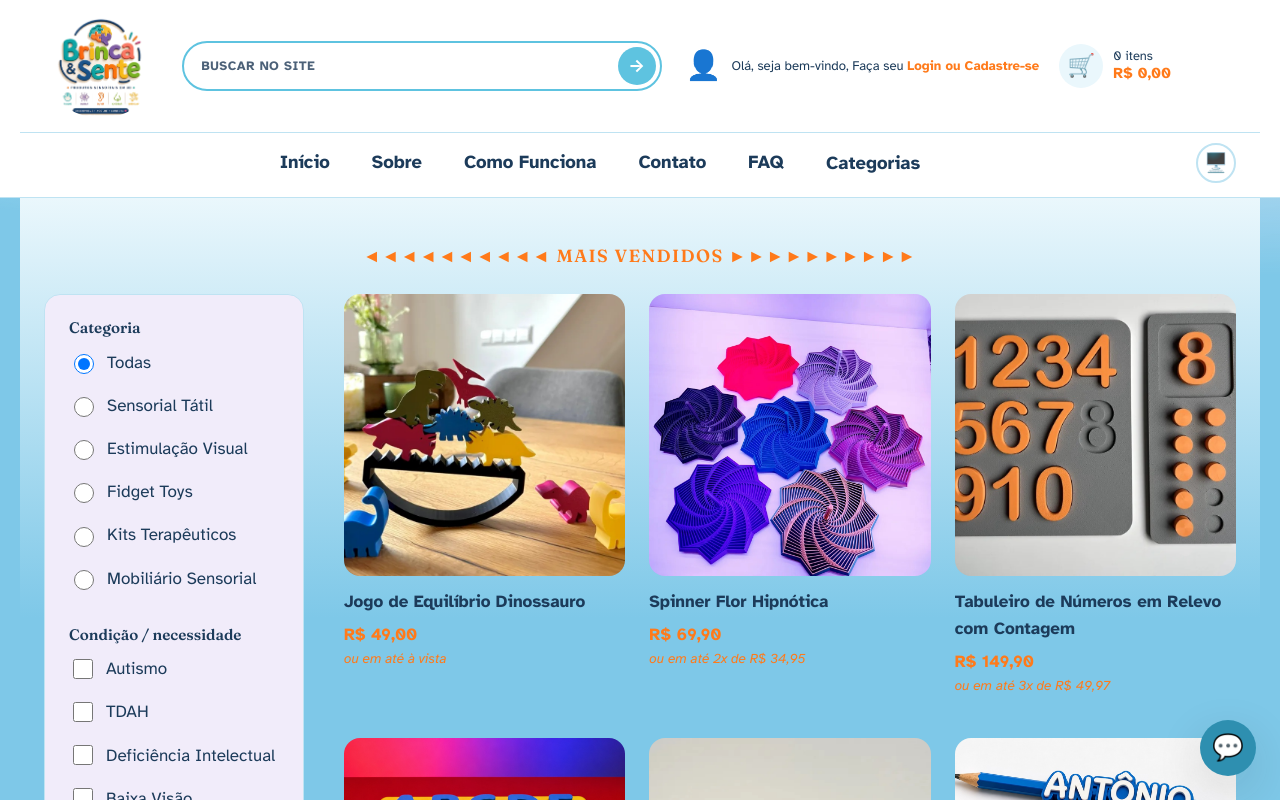
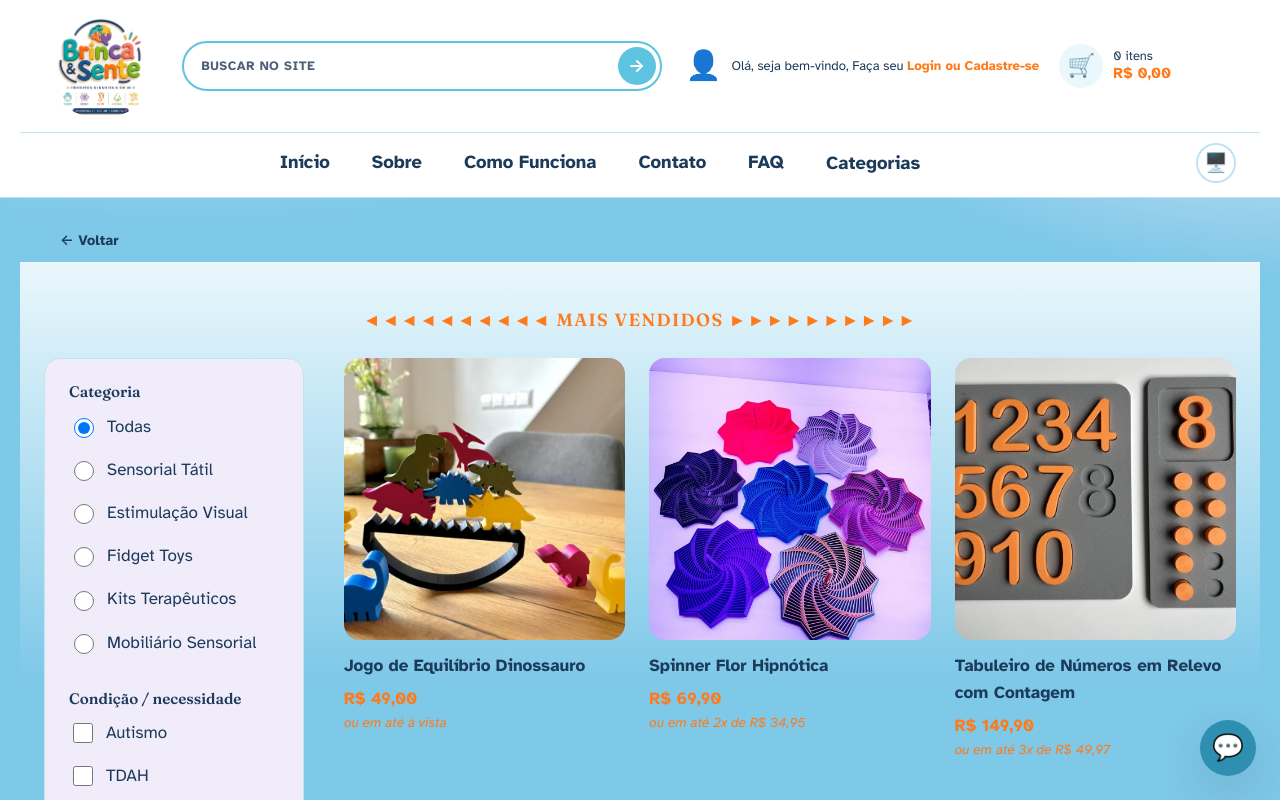
Before and after one commit to leozhxl/bincasente, a React (Vite) app: page /loja in a window 1280 px wide. Shown: the top 800 px of the page. Built offline with nearby package versions, Linux system fonts and the light colour scheme.

Commit message:
Add global back button to every page except the homepage
Moves the button from the product page into a shared BackButton component
rendered once in App.jsx, right below the header.

Co-Authored-By: Claude Sonnet 5 <noreply@anthropic.com>

```diff
--- a/src/App.jsx
+++ b/src/App.jsx
@@ -6,6 +6,7 @@ import { OrdersProvider } from './context/OrdersContext'
 import Header from './components/Header'
 import Footer from './components/Footer'
 import WhatsAppButton from './components/WhatsAppButton'
+import BackButton from './components/BackButton'
 
 import Home from './pages/Home'
 import Catalog from './pages/Catalog'
@@ -31,6 +32,7 @@ export default function App() {
           <CartProvider>
             <a href="#main-content" className="skip-link">Pular para o conteúdo principal</a>
             <Header />
+            <BackButton />
             <main id="main-content">
               <Routes>
                 <Route path="/" element={<Home />} />
--- /dev/null
+++ b/src/components/BackButton.css
@@ -0,0 +1,12 @@
+.back-btn-bar {
+  padding-top: 20px;
+}
+
+.back-btn {
+  display: inline-flex;
+  align-items: center;
+  gap: 6px;
+  padding: 8px 14px;
+  font-weight: 600;
+  font-size: 0.9rem;
+}
--- /dev/null
+++ b/src/components/BackButton.jsx
@@ -0,0 +1,17 @@
+import { useLocation, useNavigate } from 'react-router-dom'
+import './BackButton.css'
+
+export default function BackButton() {
+  const navigate = useNavigate()
+  const location = useLocation()
+
+  if (location.pathname === '/') return null
+
+  return (
+    <div className="back-btn-bar container">
+      <button type="button" className="btn btn-ghost back-btn" onClick={() => navigate(-1)}>
+        ← Voltar
+      </button>
+    </div>
+  )
+}
--- a/src/pages/Product.css
+++ b/src/pages/Product.css
@@ -1,15 +1,5 @@
 .product-page {
   padding: 32px 24px 80px;
-}
-
-.back-btn {
-  display: inline-flex;
-  align-items: center;
-  gap: 6px;
-  padding: 8px 14px;
-  margin-bottom: 16px;
-  font-weight: 600;
-  font-size: 0.9rem;
 }
 
 .breadcrumb {
--- a/src/pages/Product.jsx
+++ b/src/pages/Product.jsx
@@ -1,5 +1,5 @@
 import { useState } from 'react'
-import { Link, useParams, useNavigate } from 'react-router-dom'
+import { Link, useParams } from 'react-router-dom'
 import { products } from '../data/products'
 import { useCart } from '../context/CartContext'
 import ProductViewer3D from '../components/ProductViewer3D'
@@ -10,7 +10,6 @@ export default function Product() {
   const { slug } = useParams()
   const product = products.find((p) => p.slug === slug)
   const { addItem } = useCart()
-  const navigate = useNavigate()
 
   const [color, setColor] = useState(product?.colorOptions?.[0])
   const [qty, setQty] = useState(1)
@@ -46,10 +45,6 @@ export default function Product() {
 
   return (
     <div className="container product-page">
-      <button type="button" className="btn btn-ghost back-btn" onClick={() => navigate(-1)}>
-        ← Voltar
-      </button>
-
       <nav aria-label="Trilha de navegação" className="breadcrumb">
         <Link to="/">Início</Link> / <Link to="/loja">Loja</Link> / <Link to={`/loja/${product.category}`}>{product.category}</Link> / <span>{product.name}</span>
       </nav>
```
Also changed, not shown: public/products/WhatsApp Image 2026-08-17 at 08.45.41.jpeg (added).
